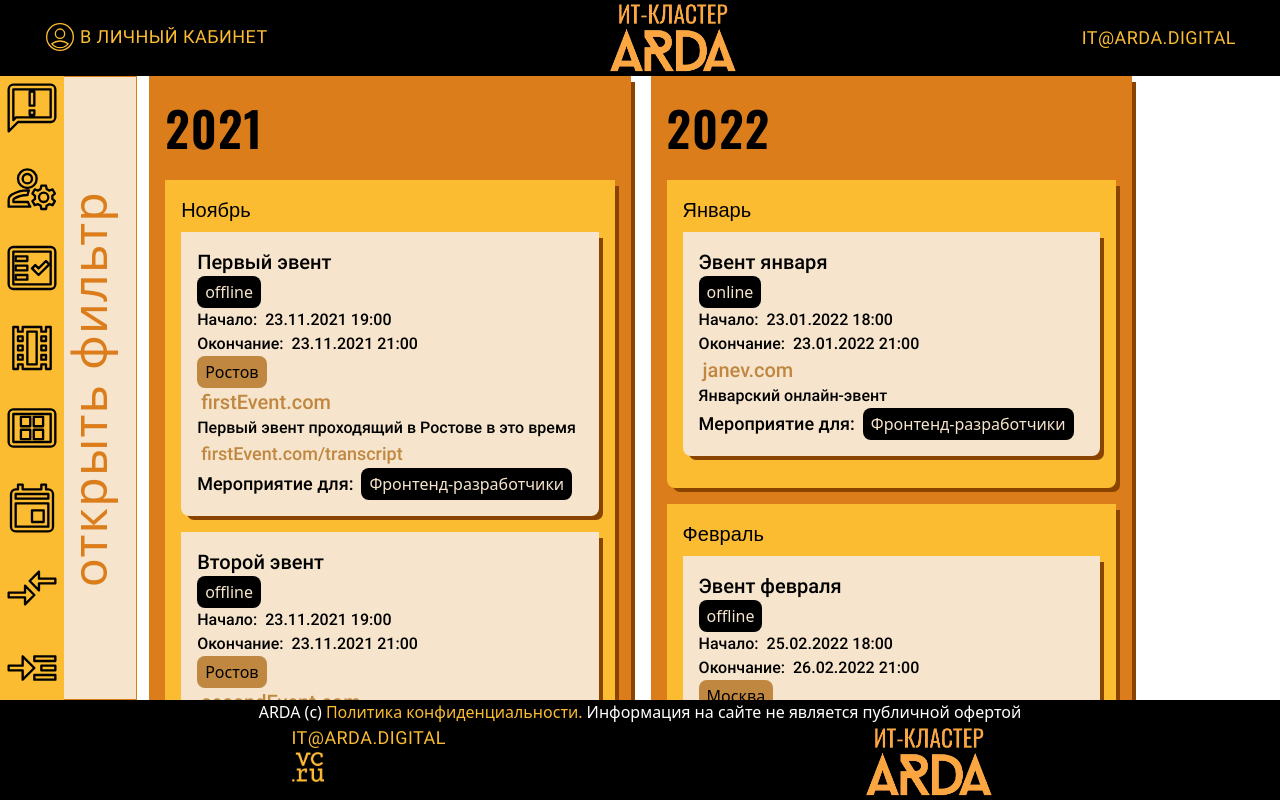
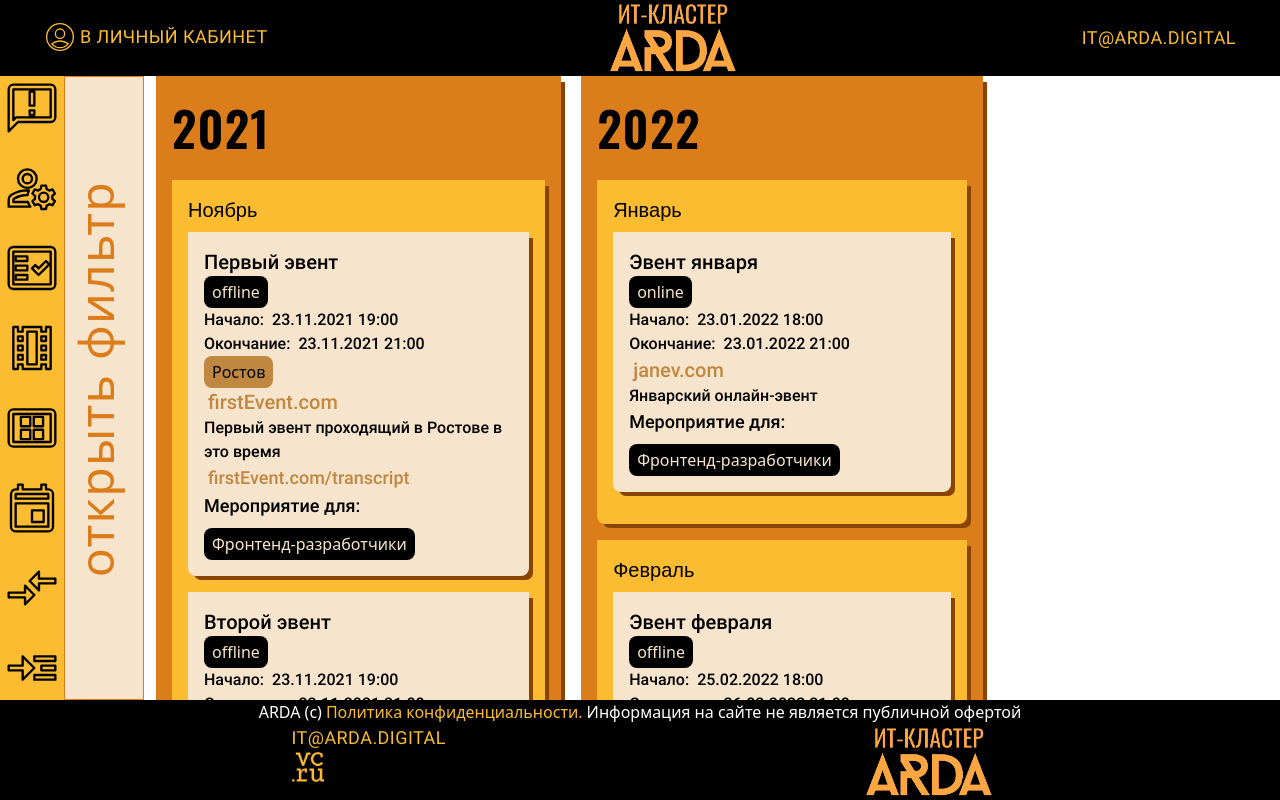
Before and after one commit to TusksAndTasks/ARDA, a React (Create React App) app: page /cabinet/calendar in a window 1280 px wide. Built offline with nearby package versions, Linux system fonts and the light colour scheme; a web font is replaced by a local one.

Commit message:
fix: fix incorrect display of filter-buttons and corresponding pages

```diff
--- a/src/components/PersonalCabinet/EventCalendar/EventCalendar.tsx
+++ b/src/components/PersonalCabinet/EventCalendar/EventCalendar.tsx
@@ -20,7 +20,7 @@ function EventCalendar() {
 
   return (
     <div
-      className={`relative flex w-[80%] flex-col transition-all sm:w-full lg:flex-row  ${
+      className={`relative flex w-full flex-col transition-all lg:flex-row  ${
         isFilterOpen ? '' : '-translate-y-[400px] lg:-translate-x-[200px] lg:-translate-y-0'
       }`}
     >
@@ -42,11 +42,11 @@ function EventCalendar() {
           {isFilterOpen ? 'закрыть фильтр' : 'открыть фильтр'}
         </TypographyPrimitive>
       </ButtonPrimitive>
-      <div className="custom-scrollbar-item mt-3 flex max-w-[80%] flex-col gap-5 overflow-x-auto overflow-y-auto px-3  md:flex-row lg:mt-0 lg:max-w-full">
+      <div className="custom-scrollbar-item mt-3 flex max-w-full flex-col gap-5 overflow-x-auto overflow-y-auto px-3 md:flex-row  lg:mt-0 lg:max-w-[70%] xl:max-w-full">
         {eventYears.map((eventYear) => (
           <div
             key={eventYear.year}
-            className="mb-2 h-fit min-w-[180px] rounded-b-xl bg-bronze p-1 sm:w-[500px] sm:min-w-[280px] sm:p-4 sm:shadow-strict-bronze-shadow xsm:min-w-[280px] xsm:p-4 xsm:shadow-strict-bronze-shadow"
+            className="mb-2 h-fit min-w-[180px] rounded-b-xl bg-bronze p-1 sm:min-w-[280px] sm:max-w-[500px] sm:p-4 sm:shadow-strict-bronze-shadow xsm:min-w-[280px] xsm:p-4 xsm:shadow-strict-bronze-shadow"
           >
             <TypographyPrimitive
               as="h2"
--- a/src/components/PersonalCabinet/ResourceMap/FullCompanyCard.tsx
+++ b/src/components/PersonalCabinet/ResourceMap/FullCompanyCard.tsx
@@ -15,7 +15,7 @@ function FullCompanyCard({ resource }: { resource: null | IResource }) {
   const toggleCommentaryDisplay = toggleItemDisplay(openCommentary, setOpenCommentary);
 
   return resource ? (
-    <div className=" border-1 custom-scrollbar-item my-8 ml-2 box-border flex w-[87%] flex-col gap-3 overflow-y-auto rounded-xl border-lightgold bg-black p-2 outline outline-4 outline-offset-2 outline-black sm:ml-4 sm:p-4 lg:w-full lg:w-[45%] xl:ml-14 xl:w-[59%]">
+    <div className=" border-1 custom-scrollbar-item my-8 ml-[16px] ml-2 box-border flex w-[87%] flex-col gap-3 overflow-y-auto rounded-xl border-lightgold bg-black p-2 outline outline-4 outline-offset-2 outline-black sm:ml-[48px] sm:ml-4 sm:p-4 lg:w-full lg:w-[46%] xl:ml-14 xl:w-[59%] xsm:ml-[32px]">
       <ResourcesSprite className="hidden" />
       <TypographyPrimitive
         as="h2"
@@ -400,7 +400,7 @@ function FullCompanyCard({ resource }: { resource: null | IResource }) {
       <RedactForm />
     </div>
   ) : (
-    <div className="ml-4 w-full lg:w-[45%] xl:ml-14 xl:w-[59%]">
+    <div className="ml-4 w-full lg:w-[46%] xl:ml-14 xl:w-[59%]">
       <TypographyPrimitive
         as="h2"
         mode={TypographyModes.TITULAR}
--- a/src/components/PersonalCabinet/ResourceMap/ResourceMap.tsx
+++ b/src/components/PersonalCabinet/ResourceMap/ResourceMap.tsx
@@ -26,7 +26,7 @@ function ResourceMap() {
 
   return (
     <div
-      className={`relative flex w-[80%] flex-col transition-all sm:w-full lg:flex-row  ${
+      className={`relative flex  w-full flex-col transition-all lg:flex-row  ${
         isFilterOpen ? '' : '-translate-y-[400px] lg:-translate-x-[200px] lg:-translate-y-0'
       }`}
     >
@@ -49,7 +49,7 @@ function ResourceMap() {
           {isFilterOpen ? 'закрыть фильтр' : 'открыть фильтр'}
         </TypographyPrimitive>
       </ButtonPrimitive>
-      <div className="custom-scrollbar-item ml-3 flex max-w-[90%] flex-col gap-2 overflow-y-auto py-3 pr-5  lg:w-auto">
+      <div className="custom-scrollbar-item ml-[16px] flex max-w-[90%] flex-col gap-2 overflow-y-auto py-3 pr-5 sm:ml-[48px] lg:ml-3 lg:max-w-[210px] xl:w-auto xsm:ml-[32px]">
         {resourceList.map((resource) => (
           <div
             key={resource.name}
--- a/src/primitives/ButtonPrimitive.tsx
+++ b/src/primitives/ButtonPrimitive.tsx
@@ -54,7 +54,7 @@ const ButtonStylesMap = {
   [ButtonModes.PRIMARY]:
     'button-primary px-5 py-2 block focus:outline-none border border-solid text-center overflow-hidden',
   [ButtonModes.PRIMARYVERTICAL]:
-    'button-primary max-w-full lg:max-w-[80px] lg:button-vertical pr-5 pl-1 pt-2 block focus:outline-none border border-solid text-center overflow-hidden',
+    'button-primary max-w-full lg:max-w-[80px] lg:button-vertical pr-5 pl-1 pt-2 pb-[20px] block focus:outline-none border border-solid text-center overflow-hidden',
   [ButtonModes.PRIMARYROUNDED]:
     'button-primary px-5 py-2 block focus:outline-none border border-solid text-center overflow-hidden rounded-t-lg',
   [ButtonModes.PRIMARYFULL]:
```
